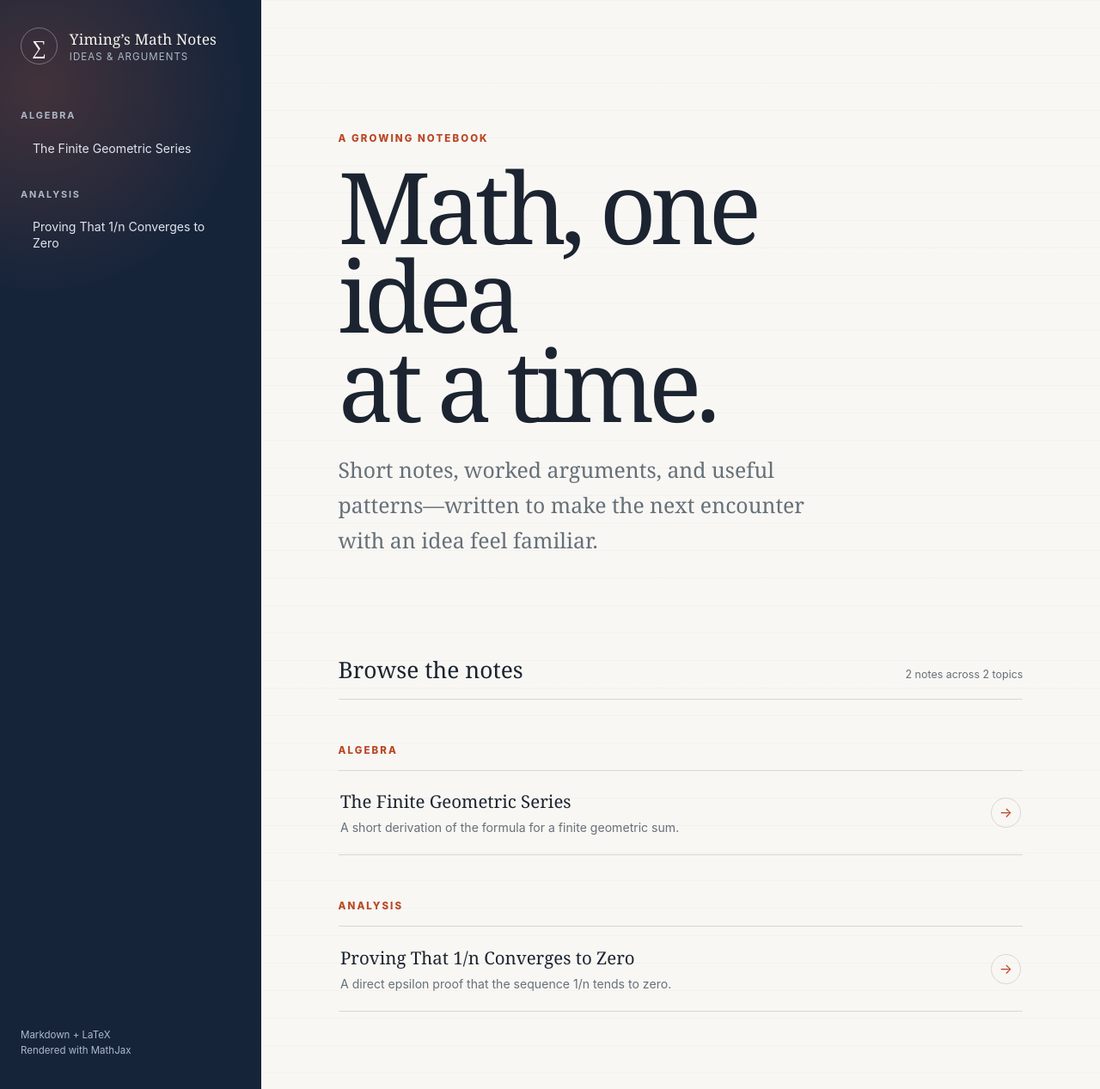
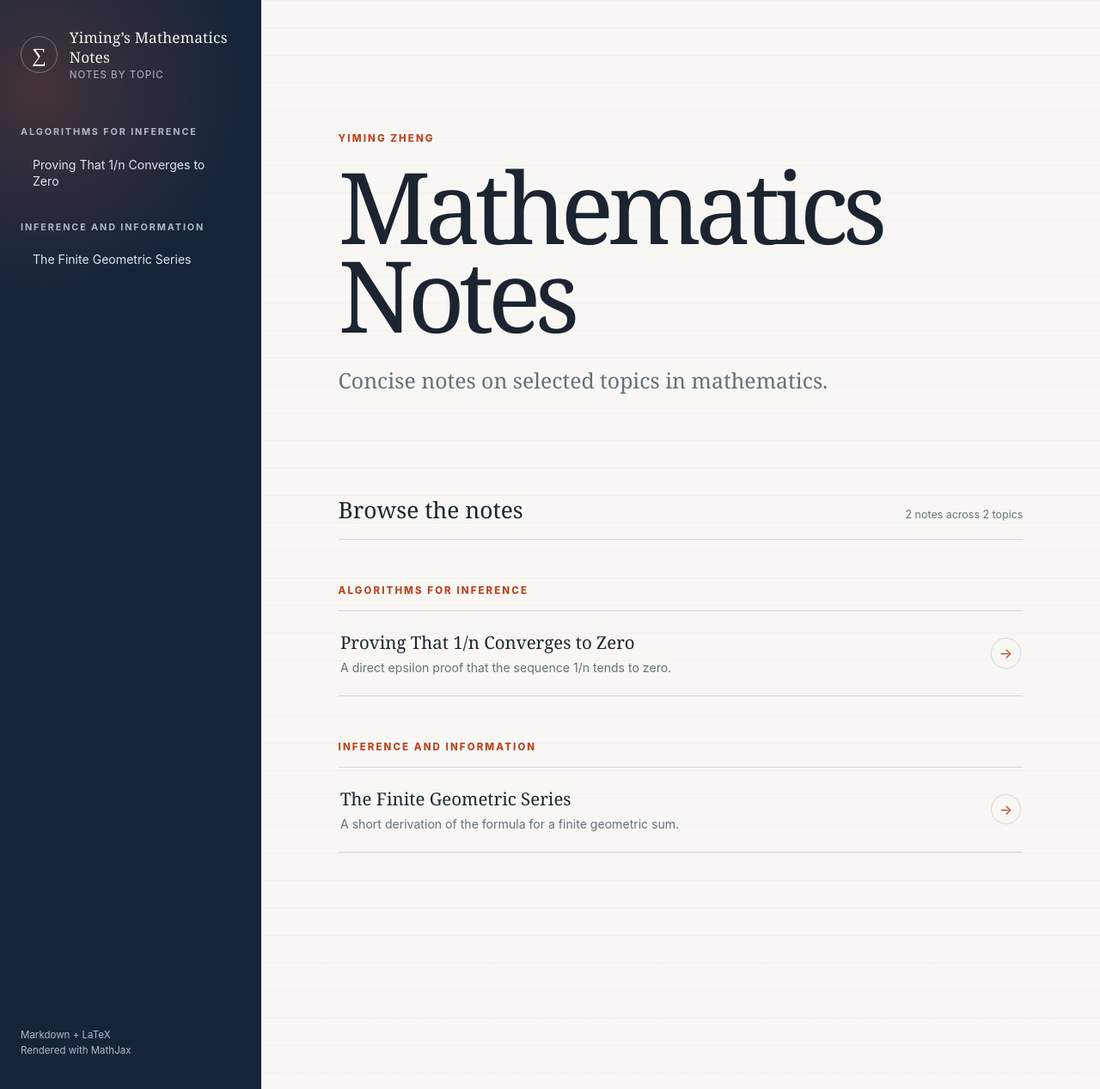
Before and after one commit to yimingz89/yimingz89.github.io, a Jekyll site: the page built from index.html, in a window 1280 px wide and 1267 px high. Shown: the whole window at 86% size. Built offline with Jekyll 4.4.1, drawn with Linux system fonts in a browser that asks for light colours.

Commit message:
Use direct title and inference topics

```diff
--- a/404.html
+++ b/404.html
@@ -6,7 +6,7 @@ permalink: /404.html
 
 <section class="error-page">
   <p class="eyebrow">Error 404</p>
-  <h1>This page wandered<br />off the proof.</h1>
-  <p>The address does not point to a note, but the notebook is close by.</p>
-  <a class="text-link" href="{{ '/' | relative_url }}">Return to all notes →</a>
+  <h1>Page not found</h1>
+  <p>The requested page does not exist.</p>
+  <a class="text-link" href="{{ '/' | relative_url }}">Return to the notes →</a>
 </section>
--- a/_config.yml
+++ b/_config.yml
@@ -1,5 +1,5 @@
-title: "Yiming's Math Notes"
-description: "Short math notes, worked arguments, and useful patterns."
+title: "Yiming's Mathematics Notes"
+description: "Concise notes on selected topics in mathematics."
 url: "https://yimingz89.github.io"
 baseurl: ""
 
--- a/_includes/sidebar.html
+++ b/_includes/sidebar.html
@@ -2,8 +2,8 @@
   <a class="site-brand" href="{{ '/' | relative_url }}">
     <span class="brand-mark" aria-hidden="true">∑</span>
     <span class="brand-copy">
-      <strong>Yiming’s Math Notes</strong>
-      <small>Ideas &amp; arguments</small>
+      <strong>Yiming’s Mathematics Notes</strong>
+      <small>Notes by topic</small>
     </span>
   </a>
 
--- a/_notes/analysis/one-over-n-converges.md
+++ b/_notes/algorithms-for-inference/one-over-n-converges.md
@@ -1,6 +1,6 @@
 ---
 title: "Proving That 1/n Converges to Zero"
-topic: "Analysis"
+topic: "Algorithms for Inference"
 summary: "A direct epsilon proof that the sequence 1/n tends to zero."
 order: 1
 ---
--- a/_notes/algebra/finite-geometric-series.md
+++ b/_notes/inference-and-information/finite-geometric-series.md
@@ -1,6 +1,6 @@
 ---
 title: "The Finite Geometric Series"
-topic: "Algebra"
+topic: "Inference and Information"
 summary: "A short derivation of the formula for a finite geometric sum."
 order: 1
 ---
--- a/index.html
+++ b/index.html
@@ -4,11 +4,10 @@ title: Home
 ---
 
 <section class="home-hero">
-  <p class="eyebrow">A growing notebook</p>
-  <h1>Math, one idea<br />at a time.</h1>
+  <p class="eyebrow">Yiming Zheng</p>
+  <h1>Mathematics<br />Notes</h1>
   <p class="home-intro">
-    Short notes, worked arguments, and useful patterns—written to make the next
-    encounter with an idea feel familiar.
+    Concise notes on selected topics in mathematics.
   </p>
 </section>
 
```
Also changed, not shown: README.md.
